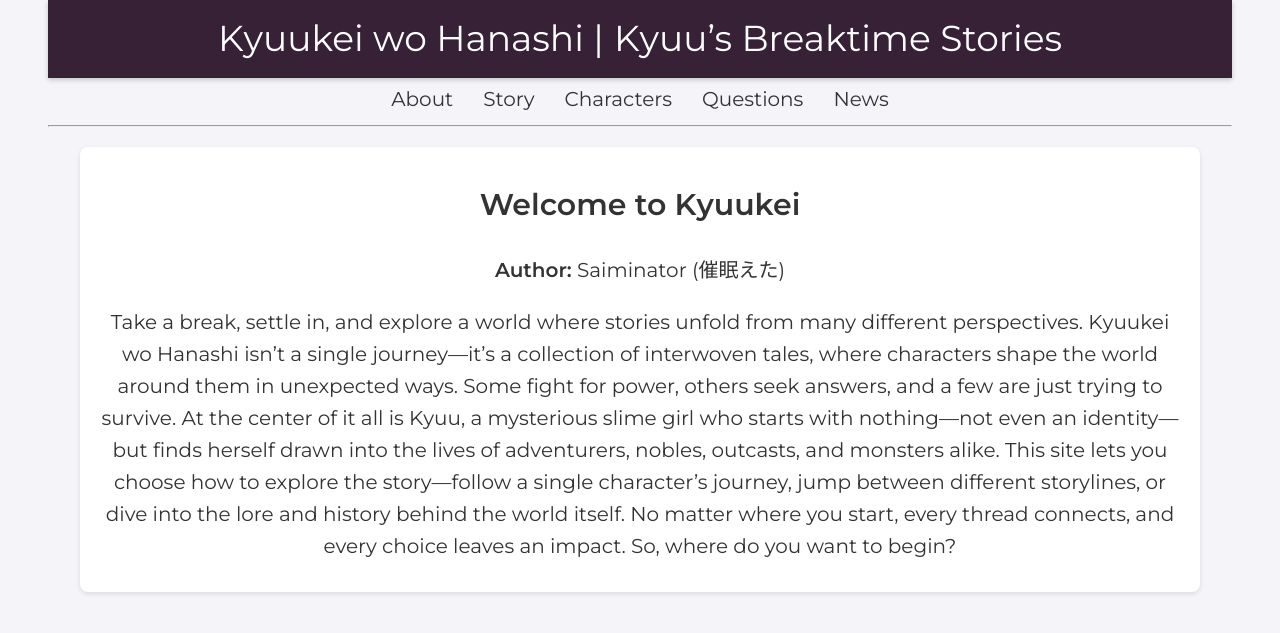
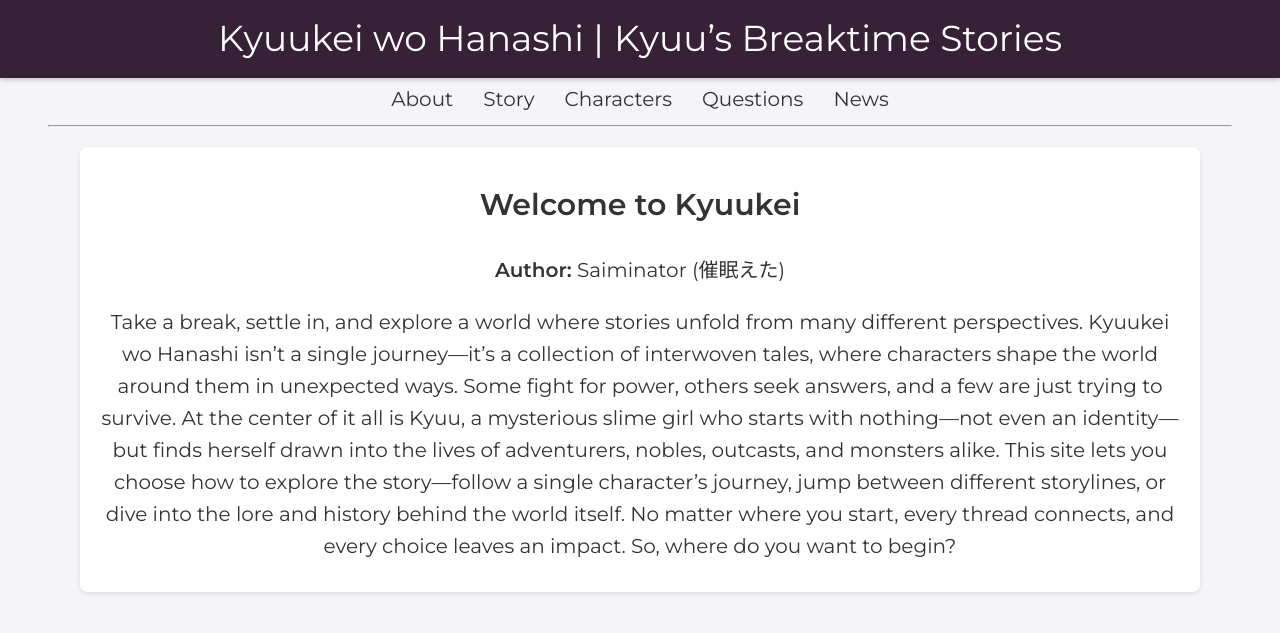
Before and after one commit to Saiminator/Kyuukei, a Jekyll site: the page built from index.html, in a window 1280 px wide. Shown: the top 633 px of the page. Built offline with Jekyll 4.4.1, drawn with Linux system fonts in a browser that asks for light colours.

Commit message:
Update style.css

```diff
--- a/css/style.css
+++ b/css/style.css
@@ -10,7 +10,7 @@
 body {
   margin: 0;
   font-family: 'Montserrat', sans-serif;
-  /* Mobile-first base font-size; will scale up on larger screens */
+  /* Mobile-first base font size; will scale via media queries */
   font-size: 1rem;
   background: #f4f4f9;
   color: #333;
@@ -27,12 +27,28 @@ a {
    Header & Navigation
 ===================================================== */
 
-/* Header styling */
+/* Header: Force full-width background */
 header {
   background: #362136;
-  padding: 10px;
+  padding: 10px 0;
   text-align: center;
   box-shadow: 0 2px 5px rgba(0,0,0,0.2);
+  width: 100vw;
+  /* The following negative margins counter the body's horizontal padding */
+  margin-left: calc(-1 * 1rem);
+  margin-right: calc(-1 * 1rem);
+}
+@media (min-width: 600px) {
+  header {
+    margin-left: calc(-1 * 2rem);
+    margin-right: calc(-1 * 2rem);
+  }
+}
+@media (min-width: 1024px) {
+  header {
+    margin-left: calc(-1 * 3rem);
+    margin-right: calc(-1 * 3rem);
+  }
 }
 
 /* Site title: split into two spans */
@@ -53,7 +69,7 @@ header {
   margin: 0 5px;
 }
 
-/* On mobile, force two lines and adjust font size */
+/* Mobile: Force exactly two lines and adjust font size */
 @media (max-width: 600px) {
   #site-title {
     flex-direction: column;
@@ -73,13 +89,10 @@ header {
   margin-top: 5px;
 }
 @media (max-width: 600px) {
-  /* Hide desktop nav on mobile */
   #nav-desktop {
     display: none;
   }
 }
-
-/* Desktop nav styling (old style: text links with 15px margins) */
 #nav-desktop ul {
   list-style: none;
   display: inline-flex;
@@ -88,7 +101,7 @@ header {
   margin: 0;
 }
 #nav-desktop li {
-  margin: 0 15px;
+  margin: 0 15px; /* Original spacing: 15px */
 }
 #nav-desktop a {
   font-weight: 500;
@@ -116,12 +129,13 @@ header {
     font-size: 1em;
     cursor: pointer;
     border-radius: 4px;
+    /* Move the mobile button down a bit */
+    margin-top: 10px;
     margin-bottom: 10px;
   }
-  /* Hide the mobile menu list by default */
   #nav-mobile-menu {
     list-style: none;
-    display: none;
+    display: none; /* Hidden by default; toggled via JS */
     flex-direction: column;
     align-items: center;
     width: 100%;
@@ -167,7 +181,6 @@ header {
   overflow: hidden;
   border: 1px solid #eee;
 }
-
 #panZoomContainer {
   width: 1600px;
   transform-origin: top left;
@@ -179,7 +192,6 @@ header {
 .timeline {
   margin-bottom: 40px;
 }
-
 .timeline.orby-pink h2    { color: #f7cdd5; }
 .timeline.cerulean h2     { color: #0077be; }
 .timeline.shimi-green h2  { color: #216036; }
@@ -188,13 +200,11 @@ header {
 .timeline.mika h2         { color: #823f25; }
 .timeline.memo h2         { color: #e073bd; }
 .timeline.shizu h2        { color: #4c6095; }
-
 .timeline h2 {
   text-align: left;
   width: 100%;
   margin: 0 0 10px 10px;
 }
-
 .timeline-wrapper {
   display: flex;
   flex-direction: column;
@@ -210,7 +220,6 @@ header {
   gap: 30px;
   justify-content: flex-start;
 }
-
 .chapter-box {
   border: 2px solid #ddd;
   padding: 10px 15px;
@@ -223,19 +232,16 @@ header {
   text-decoration: none;
   color: inherit;
 }
-
 .chapter-box:hover {
   transform: translateY(-3px);
   box-shadow: 0 3px 6px rgba(0,0,0,0.15);
 }
-
 .timeline-underline {
   width: 100%;
   height: 3px;
   background: #ddd;
   margin-top: 10px;
 }
-
 .timeline.orby-pink .timeline-underline { background: #f7cdd5; }
 .timeline.cerulean .timeline-underline { background: #0077be; }
 .timeline.shimi-green .timeline-underline { background: #216036; }
@@ -257,24 +263,20 @@ header {
   border: 1px solid #eee;
   position: relative;
 }
-
 #characterScrollContainer {
   display: grid;
   gap: 20px;
   grid-template-columns: repeat(4, 1fr);
 }
-
 @media (max-width: 1023px) {
   #characterScrollContainer {
     grid-template-columns: repeat(3, 1fr);
   }
 }
-
 @media (max-width: 600px) {
   #characterScrollContainer {
     grid-template-columns: repeat(2, 1fr);
   }
-  /* Reduce container height on mobile */
   #characterScrollWrapper {
     height: 50vh;
   }
@@ -287,7 +289,6 @@ header {
   text-decoration: none;
   color: inherit;
 }
-
 .character-image {
   width: 100%;
   aspect-ratio: 1/1;
@@ -297,7 +298,6 @@ header {
   border-radius: 5px;
   margin: 0 auto;
 }
-
 .character-name {
   margin-top: 10px;
   font-weight: 600;
@@ -312,7 +312,6 @@ header {
   gap: 15px;
   margin-top: 20px;
 }
-
 .nav-buttons a.button, .nav-buttons button {
   flex: 1;
   max-width: 200px;
@@ -327,7 +326,6 @@ header {
   text-align: center;
   transition: background 0.3s ease;
 }
-
 .nav-buttons a.button:hover, .nav-buttons button:hover {
   background: #556cd6;
 }
@@ -344,20 +342,17 @@ header {
   border-radius: 8px;
   box-shadow: 0 2px 5px rgba(0,0,0,0.1);
 }
-
 .detail-container {
   display: flex;
   gap: 20px;
   flex-wrap: wrap;
 }
-
 .left-panel {
   flex: 2;
   text-align: left;
   padding-right: 20px;
   border-right: 1px solid #eee;
 }
-
 .left-panel .back-select-btn {
   display: inline-block;
   margin-bottom: 20px;
@@ -369,34 +364,28 @@ header {
   border-radius: 4px;
   cursor: pointer;
 }
-
 .left-panel .back-select-btn:hover {
   background: #556cd6;
 }
-
 .left-panel p {
   margin: 10px 0;
   line-height: 1.6;
 }
-
 .right-panel {
   flex: 1;
   padding-left: 20px;
   padding-right: 20px;
 }
-
 .right-panel h1 {
   text-align: center;
   margin: 0 0 10px 0;
   font-size: 2em;
   color: #0077be;
 }
-
 .image-container {
   text-align: left;
   margin-bottom: 10px;
 }
-
 .image-container img {
   width: 100%;
   max-width: 400px;
@@ -404,11 +393,9 @@ header {
   border: 2px solid #ddd;
   border-radius: 8px;
 }
-
 .basic-info {
   text-align: left;
 }
-
 .basic-info p {
   margin: 4px 0;
 }
@@ -425,18 +412,15 @@ header {
   box-shadow: 0 1px 3px rgba(0,0,0,0.1);
   text-align: left;
 }
-
 .news-entry h2 {
   margin: 0 0 5px;
   font-size: 1.5em;
 }
-
 .news-date {
   font-size: 0.9em;
   color: #999;
   margin-bottom: 10px;
 }
-
 .news-content {
   font-size: 1.1em;
   line-height: 1.5;
@@ -450,7 +434,6 @@ body {
   font-size: 1rem;
   padding: 0 1rem;
 }
-
 #nav-menu {
   display: none;
   flex-direction: column;
@@ -459,27 +442,26 @@ body {
   padding: 10px 0;
   margin: 0;
 }
-
 #nav-menu li {
   margin: 10px 0;
 }
-
 #nav-toggle {
   display: inline-block;
 }
-
 @media (min-width: 600px) {
-  /* On screens wider than 600px, hide the mobile nav entirely */
+  /* On screens wider than 600px, hide mobile nav */
   #nav-mobile {
     display: none;
   }
-  /* Desktop nav is already shown via #nav-desktop */
+  /* Ensure desktop nav is visible */
+  #nav-desktop {
+    display: block;
+  }
   body {
     font-size: 1.125rem;
     padding: 0 2rem;
   }
 }
-
 @media (min-width: 1024px) {
   body {
     font-size: 1.25rem;
```
